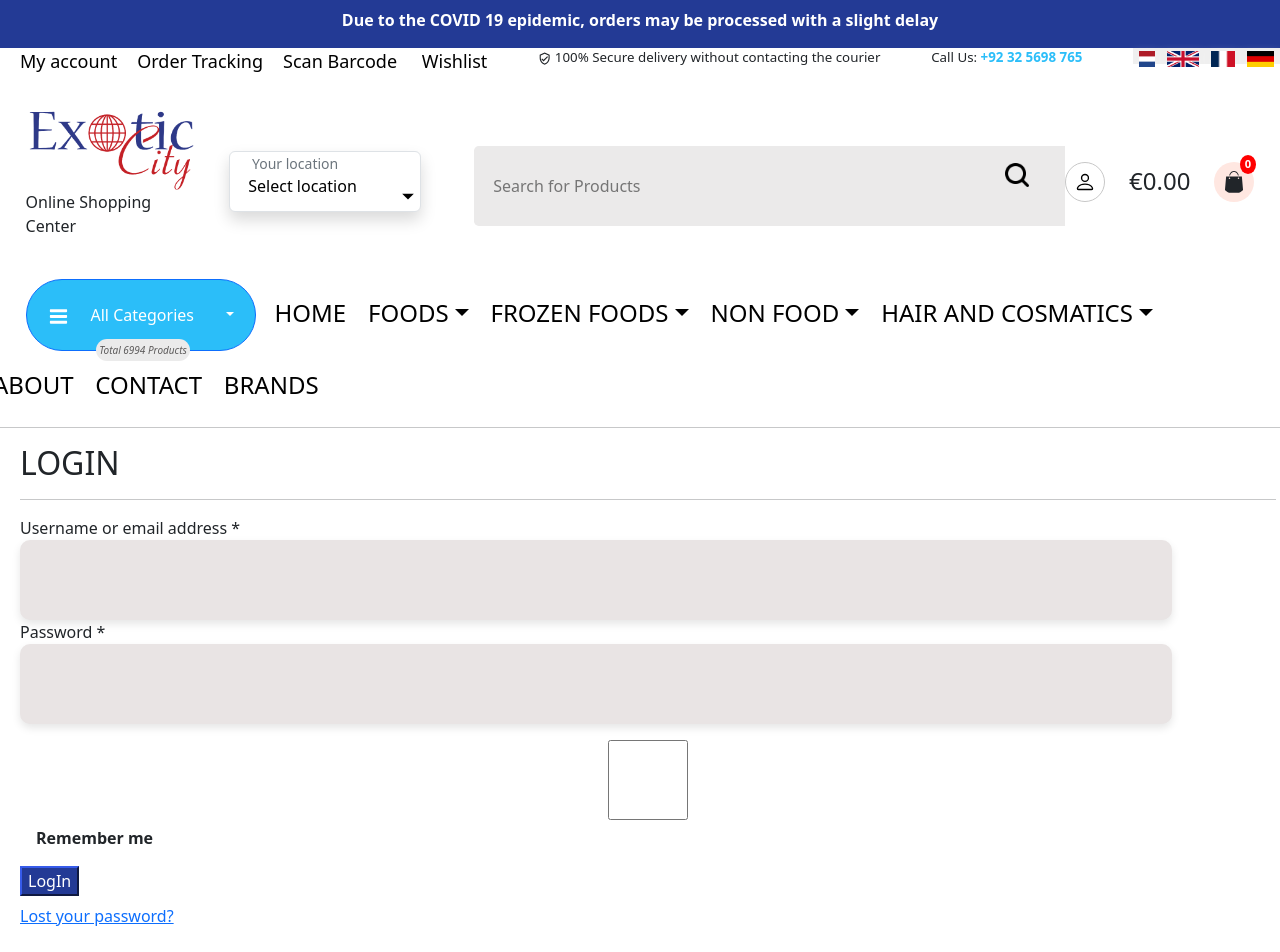
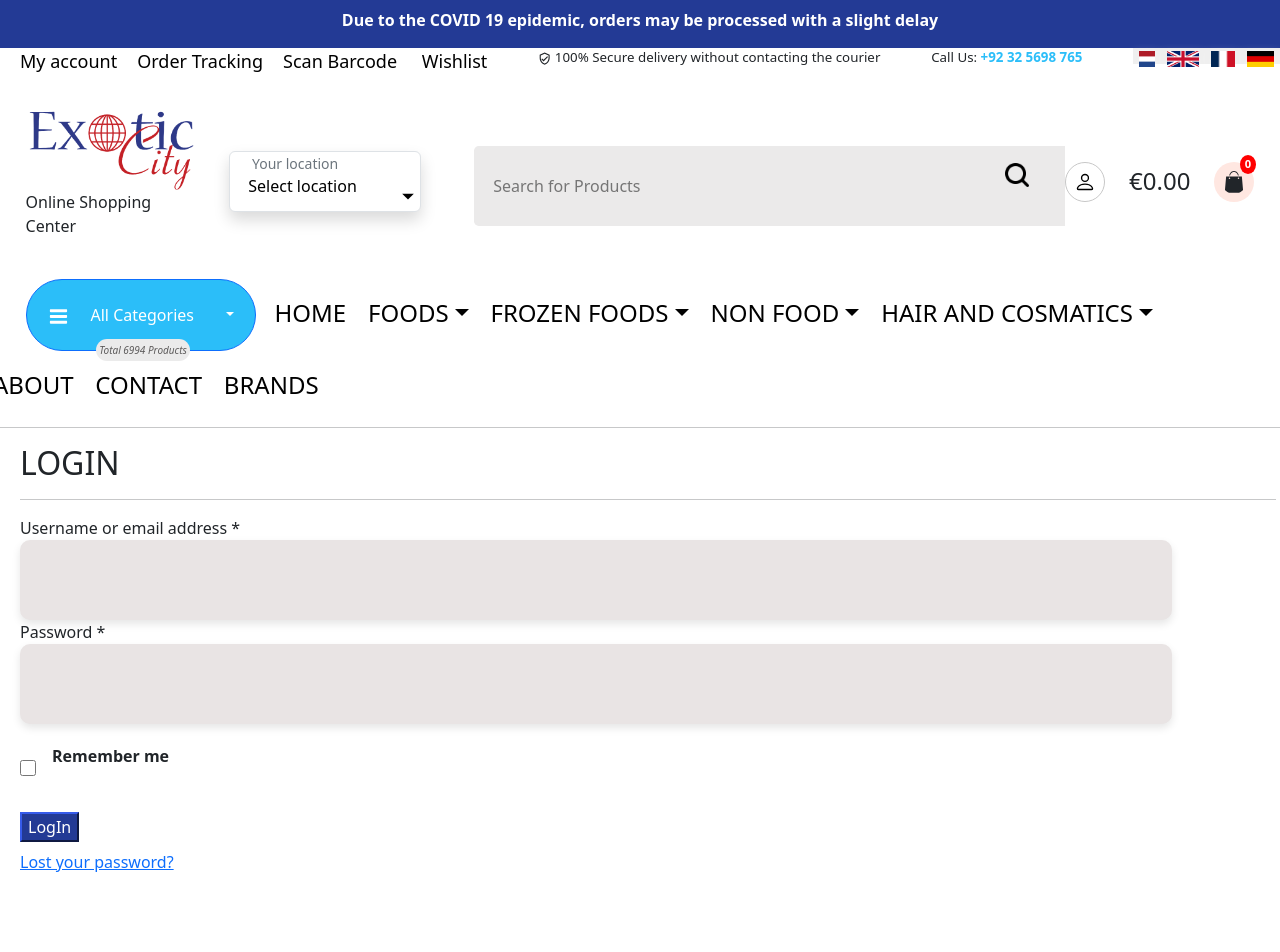
Before and after one commit to malikabdullahnaazar/exoticcity, a React (Create React App) app: page /login in a window 1280 px wide. Shown: the top 952 px of the page. Built offline with nearby package versions, Linux system fonts and the light colour scheme.

Commit message:
adding product page

```diff
--- a/package.json
+++ b/package.json
@@ -24,6 +24,7 @@
     "react-router": "^6.8.2",
     "react-router-dom": "^6.8.2",
     "react-scripts": "5.0.1",
+    "react-swipeable-views": "^0.14.0",
     "web-vitals": "^2.1.4"
   },
   "scripts": {
--- a/src/App.js
+++ b/src/App.js
@@ -8,6 +8,7 @@ import Wishlist from "./components/WishList";
 import Brands from "./components/Brands";
 import OrderTracking from "./components/Order_tracking";
 import Shop from "./components/shope/Shop";
+import Product from "./components/ProductOverview/ProductOverview";
 import Login from "./components/Login/Login";
 import MyAccount from "./components/My_account/Tabs/BasicTabs";
 import Forgotpassword from "./components/Login/ForgotPassword";
@@ -21,6 +22,7 @@ function App() {
           <Route path='/about' element={<About />} />
           <Route path='/my-account' element={<MyAccount />} />
           <Route path='/contact' element={<Contact />} />
+          <Route path='/Product' element={<Product />} />
           <Route path='/login' element={<Login />} />
           <Route path='/my-account/lost-password' element={<Forgotpassword />} />
           <Route path='/brands' element={<Brands />} />
--- a/src/components/Login/Login.jsx
+++ b/src/components/Login/Login.jsx
@@ -21,9 +21,9 @@ const Login = () => {
             <label for="password">Password *</label>
             <input type="password" id="password" />
           </div>
-          <div className='my-3'>
+          <div className='my-1 d-flex'>
             <input type="checkbox" id="remember" />
-          <label for="remember" className='mx-3 '> <strong> Remember me</strong></label>
+          <label for="remember" className='mx-3 my-3 '> <strong> Remember me</strong></label>
           </div>
           <div>
           <button class=" btn-purple">LogIn</button>
--- a/src/components/Login/css/login.css
+++ b/src/components/Login/css/login.css
@@ -9,6 +9,9 @@
     font-size: 1.2em;
     box-shadow: 0 0 10px rgba(0, 0, 0, 0.1);
     outline: none;
+  }
+  #remember{
+    width: 2vh;
   }
 
   .col-sm-6 input[type="text"]:focus {
--- a/src/components/Navbar.jsx
+++ b/src/components/Navbar.jsx
@@ -196,6 +196,7 @@ const Navbar = () => {
             show={showDropdown1}
             onMouseEnter={() => handleMouseEnter(1)}
             onMouseLeave={() => handleMouseLeave(1)}
+            to="/product"
           >
             <div style={{ width: "100vw", height: "300px", overflowY: "scroll", backgroundColor: "transparent" }}>
 
--- a/src/components/ProductOverview/DescRelatedProducts/DescRelatedProducts.jsx
+++ b/src/components/ProductOverview/DescRelatedProducts/DescRelatedProducts.jsx
@@ -1,7 +1,7 @@
 import React from 'react';
 import './DescRelatedProducts.css';
 import pic from '../../../Static/Images/pic3.jpg';
-import NewCardComponent from '../../Right/NewProducts/NewCardComponent/NewCardComponent';
+import NewCardComponent from '../../NewCardComponent/NewCardComponent';
 
 function DescRelatedProducts() {
   return (
--- a/src/components/ProductOverview/ProductOverview.jsx
+++ b/src/components/ProductOverview/ProductOverview.jsx
@@ -3,15 +3,18 @@ import DescRelatedProducts from './DescRelatedProducts/DescRelatedProducts';
 import ProductDesc from './ProductDesc/ProductDesc';
 import './ProductOverview.css';
 import Reviews from './Reviews/FloatingActionButtonZoom';
+import Layout from '../Layout'
 
 function ProductOverview() {
   return (
+    <Layout>
     <div className="productOverview">
         <h2 style={{ fontWeight: 600}} >OPALYA GEL DOUCHE GOMMANT ECLEC. VANILLE 300ML</h2>
         <ProductDesc/>
         <Reviews />
         <DescRelatedProducts/>
     </div>
+    </Layout>
   )
 }
 
```
Also changed, not shown: 1 other file (tests, documents, lock files or other folders).
